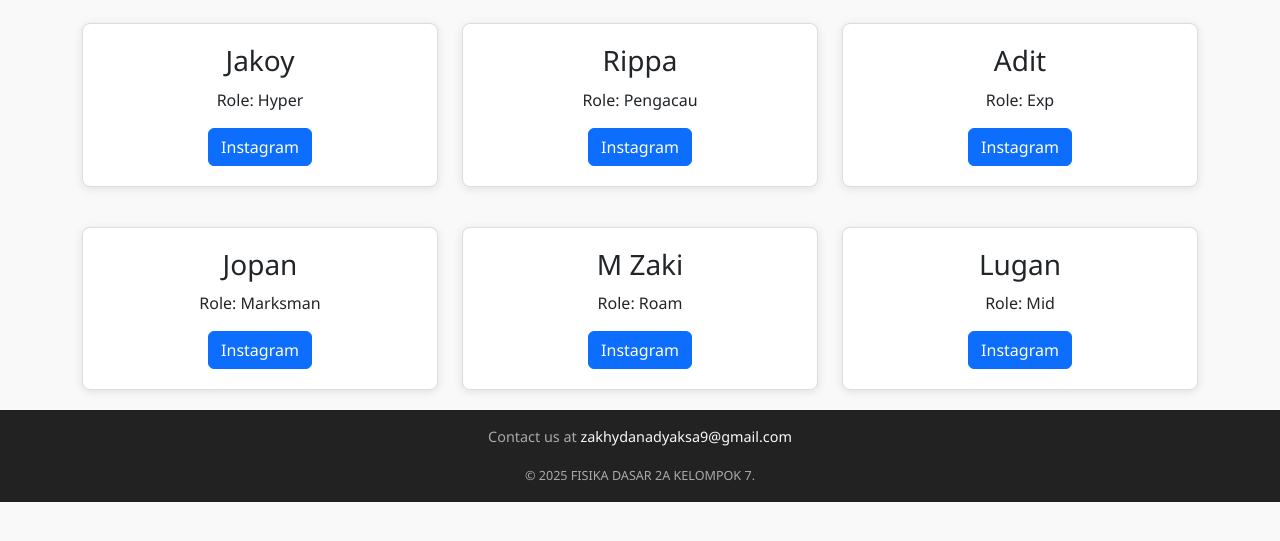
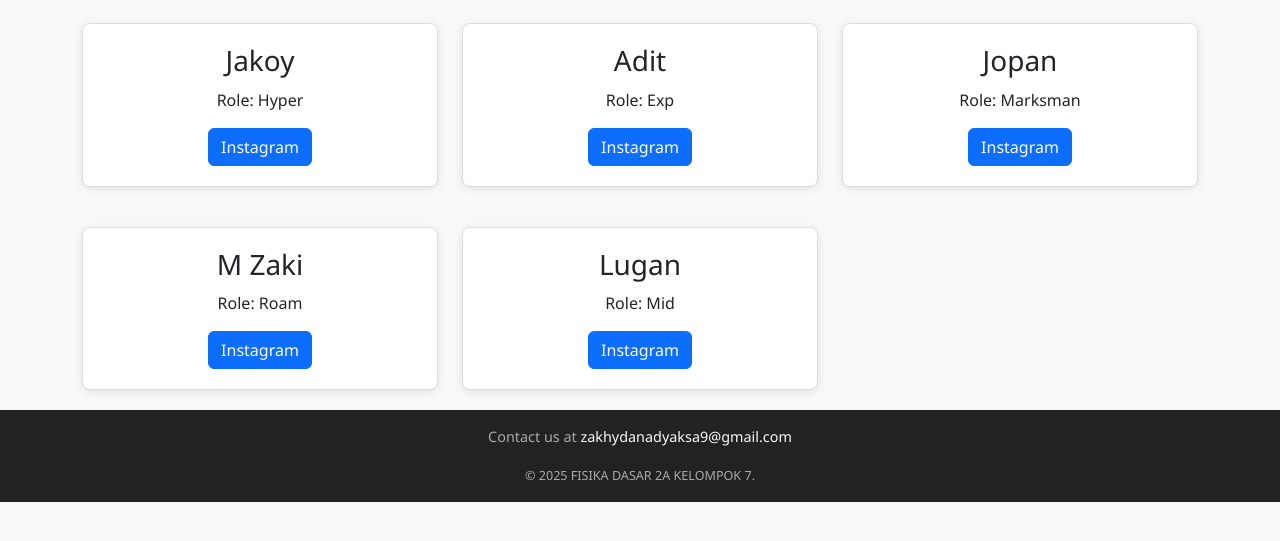
Before and after one commit to JakiiD/WEB_FISDAS, a plain HTML site: page contact.html in a window 1280 px wide. Shown: the part 157-698 px from the top of the page. Drawn offline with nearby package versions, Linux system fonts and the light colour scheme.

Commit message:
contact.html

```diff
--- a/contact.html
+++ b/contact.html
@@ -64,13 +64,6 @@
           <a href="https://www.instagram.com/zakhy_dndyksa/" target="_blank" class="btn btn-primary">Instagram</a>
         </div>
       </div>
-<div class="col-md-4">
-        <div class="profile-card text-center">
-          <h3>Rippa</h3>
-          <p>Role: Pengacau</p>
-          <a href="https://www.instagram.com/zakhy_dndyksa/" target="_blank" class="btn btn-primary">Instagram</a>
-        </div>
-      </div>
       <div class="col-md-4">
         <div class="profile-card text-center">
           <h3>Adit</h3>
```
